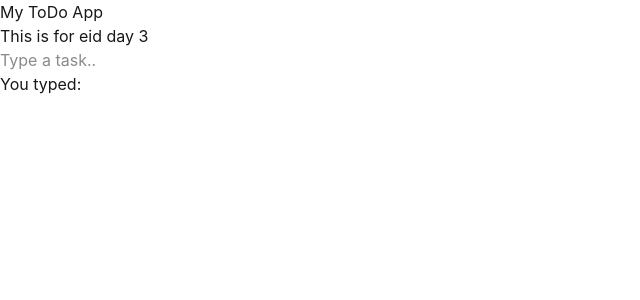
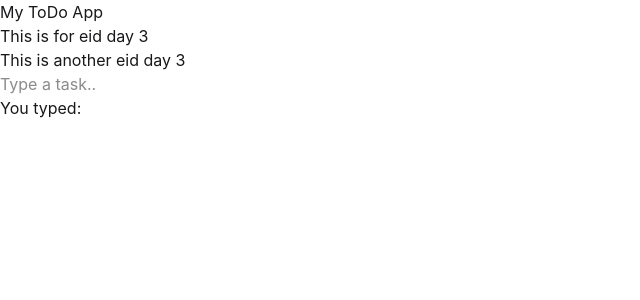
Before and after one commit to juhairulislam/todo-app-react, a React (Vite) app: page / in a window 1280 px wide. Shown: the top 300 px of the page, without its empty margins (0-640 px from the left). Built offline with nearby package versions, Linux system fonts and the light colour scheme.

Commit message:
this is another

```diff
--- a/src/App.jsx
+++ b/src/App.jsx
@@ -13,6 +13,7 @@ function App() {
       <div>
         <h1>My ToDo App</h1>
         <h1>This is for eid day 3</h1>
+        <h2>This is another eid day 3</h2>
 
         <input value={input} onChange={(e) => setInput(e.target.value)} placeholder='Type a task..' type="text" />
 
```
